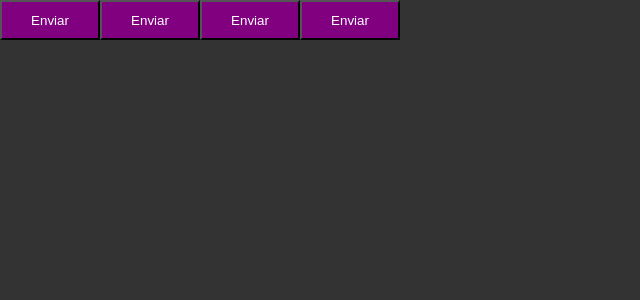
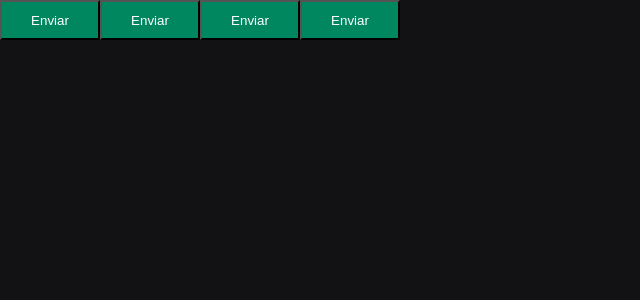
Before and after one commit to Luciano-Ferreira/ignite-timer, a React (Vite) app: page / in a window 1280 px wide. Shown: the top 300 px of the page, without its empty margins (0-640 px from the left). Built offline with nearby package versions, Linux system fonts and the light colour scheme.

Commit message:
styles: fonts and branding colors

```diff
--- a/index.html
+++ b/index.html
@@ -4,6 +4,9 @@
     <meta charset="UTF-8" />
     <link rel="icon" type="image/svg+xml" href="/vite.svg" />
     <meta name="viewport" content="width=device-width, initial-scale=1.0" />
+    <link rel="preconnect" href="https://fonts.googleapis.com" />
+    <link rel="preconnect" href="https://fonts.gstatic.com" crossorigin />
+    <link href="https://fonts.googleapis.com/css2?family=Roboto+Mono:wght@700&family=Roboto:wght@400;700&display=swap" rel="stylesheet" />
     <title>Vite + React + TS</title>
   </head>
   <body>
--- a/src/components/Button.styles.ts
+++ b/src/components/Button.styles.ts
@@ -19,6 +19,6 @@
   height: 40px;
 
 
-  background-color: ${props => props.theme.primary};
+  background-color: ${props => props.theme['green-500']};
   color: ${props => props.theme.white}
 `;
--- a/src/styles/global.ts
+++ b/src/styles/global.ts
@@ -7,8 +7,19 @@
     box-sizing: border-box;
   }
 
+  :focus {
+    outline: 0;
+    box-shadow: 0 0 0 2px ${props => props.theme['green-500']};
+  }
+
   body {
-    background: #333;
-    color: #fff
+    background: ${props => props.theme['gray-900']};
+    color: ${props => props.theme['gray-300']};
+  }
+
+  body, input, textarea {
+    font-family: 'Roboto', sans-serif;
+    font-weight: 400;
+    font-size: 1rem;
   }
 `;
--- a/src/styles/themes/default.ts
+++ b/src/styles/themes/default.ts
@@ -1,8 +1,21 @@
+export const defaultTheme = {
+  white: '#FFF',
 
-export const defaultTheme = {
-  primary: 'purple',
-  secondary: 'orange',
-  danger: 'red',
-  success: 'green',
-  white: 'white',
+  'gray-100': '#E1E1E6',
+  'gray-300': '#C4C4CC',
+  'gray-400': '#8D8D99',
+  'gray-500': '#7C7C8A',
+  'gray-600': '#323238',
+  'gray-700': '#29292E',
+  'gray-800': '#202024',
+  'gray-900': '#121214',
+
+  'green-300': '#00B37E',
+  'green-500': '#00875F',
+  'green-700': '#015F43',
+
+  'red-500': '#AB222E',
+  'red-700': '#7A1921',
+
+  'yellow-500': '#FBA94C',
 }
```
